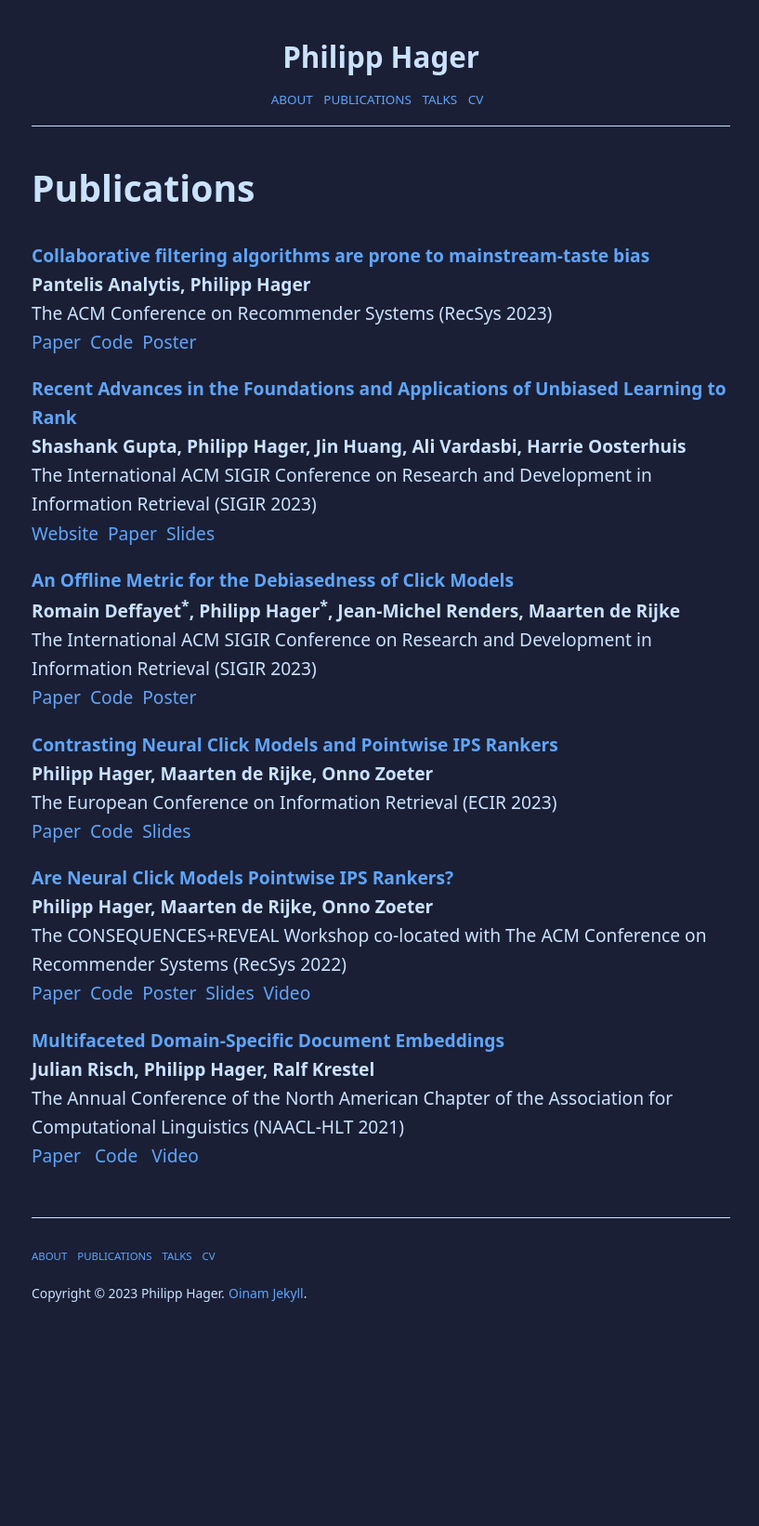
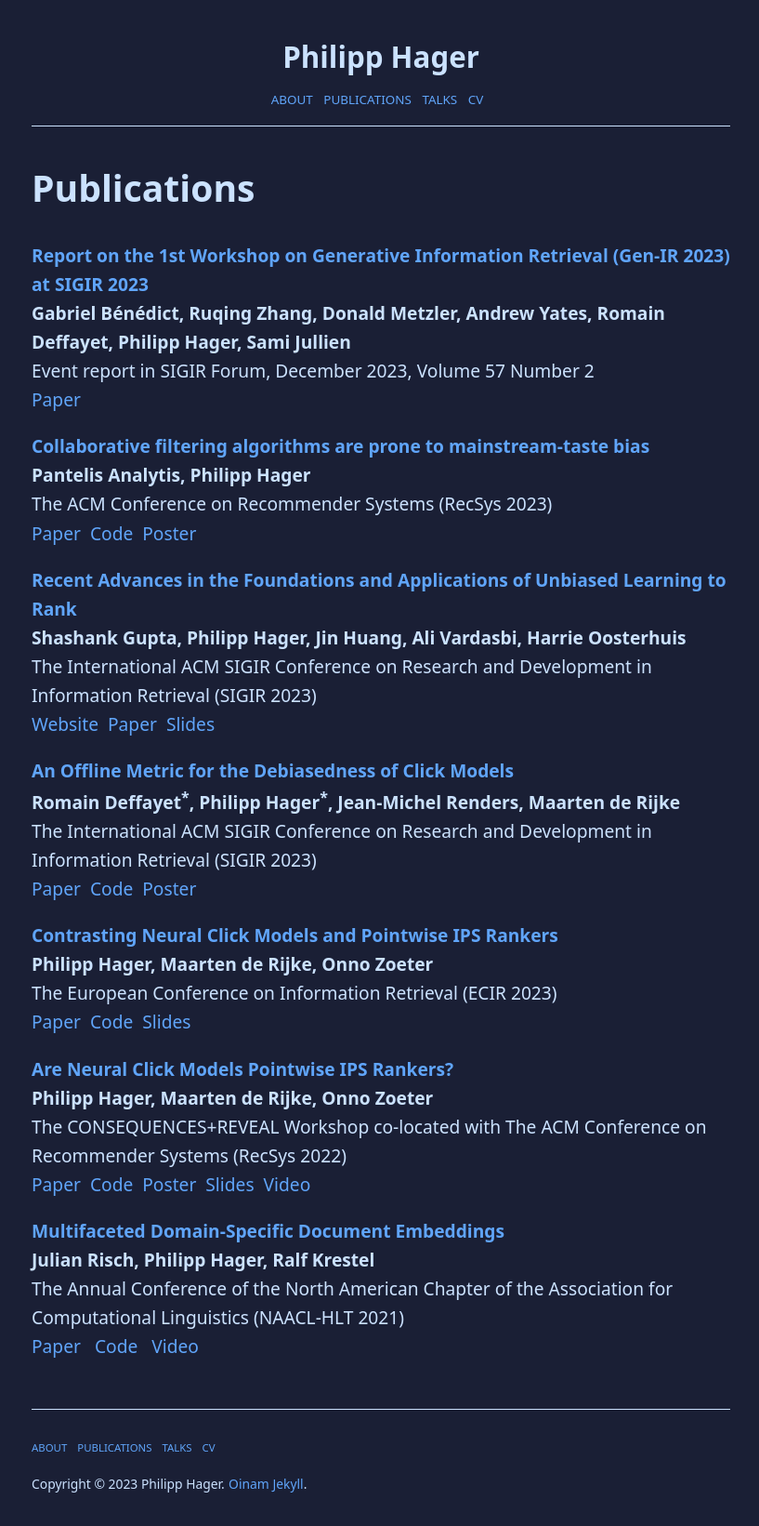
Before and after one commit to philipphager/philipphager.github.io, a Jekyll site: the page built from publications.md, in a window 1280 px wide. Shown: the whole page at 93% size, without its empty margins (230-1047 px from the left). Built offline with Jekyll 4.4.1, drawn with Linux system fonts in a browser that asks for light colours; before the commit the page ends 1436 px from its top, so only the background shows below that.

Commit message:
Update publications.md

```diff
--- a/publications.md
+++ b/publications.md
@@ -3,6 +3,12 @@ layout: page
 title: Publications
 permalink: /publications/
 ---
+
+**[Report on the 1st Workshop on Generative Information Retrieval (Gen-IR 2023) at SIGIR 2023](https://sigir.org/wp-content/uploads/2023/12/p13.pdf)**\\
+**Gabriel Bénédict, Ruqing Zhang, Donald Metzler, Andrew Yates, Romain Deffayet, Philipp Hager, Sami Jullien**\\
+Event report in SIGIR Forum, December 2023, Volume 57 Number 2\\
+[Paper](https://sigir.org/wp-content/uploads/2023/12/p13.pdf)
+
 
 **[Collaborative filtering algorithms are prone to mainstream-taste bias](/assets/papers/2023-recsys-mainstream-taste.pdf)**\\
 **Pantelis Analytis, Philipp Hager**\\
```
